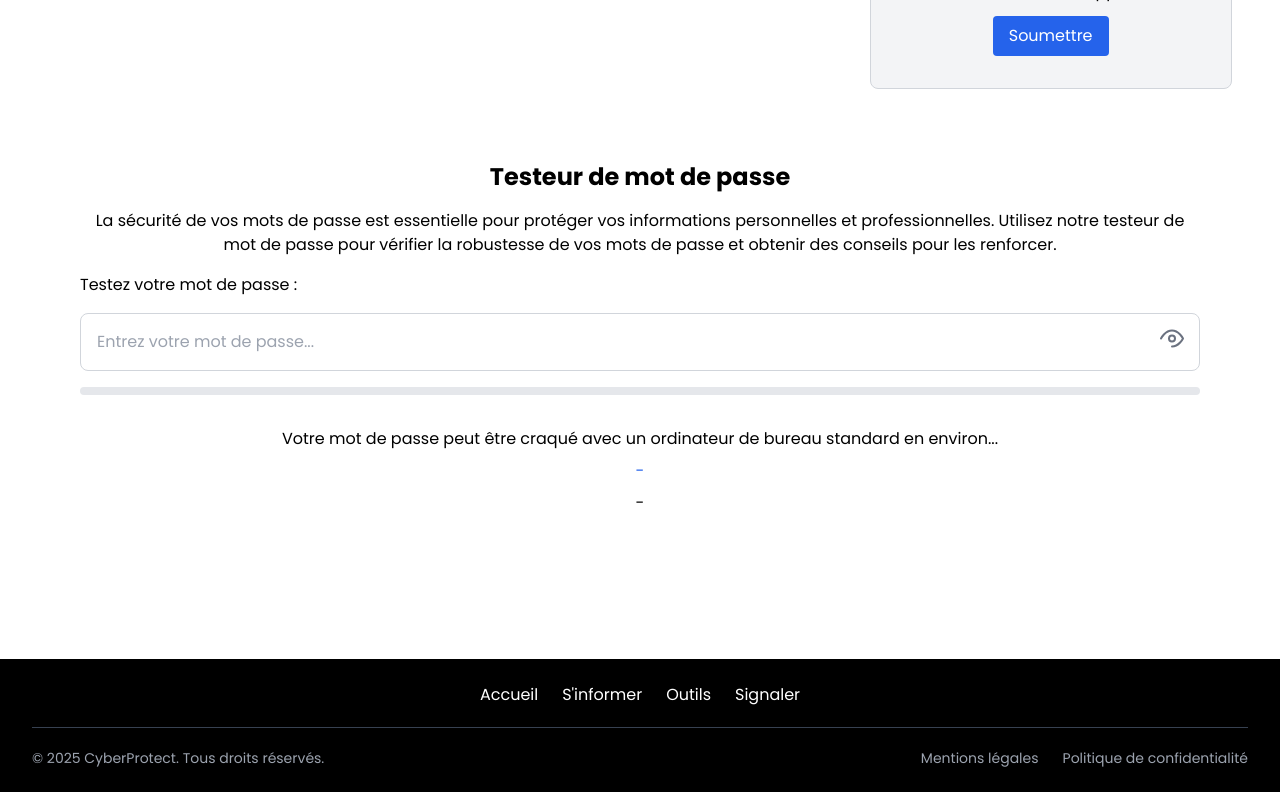
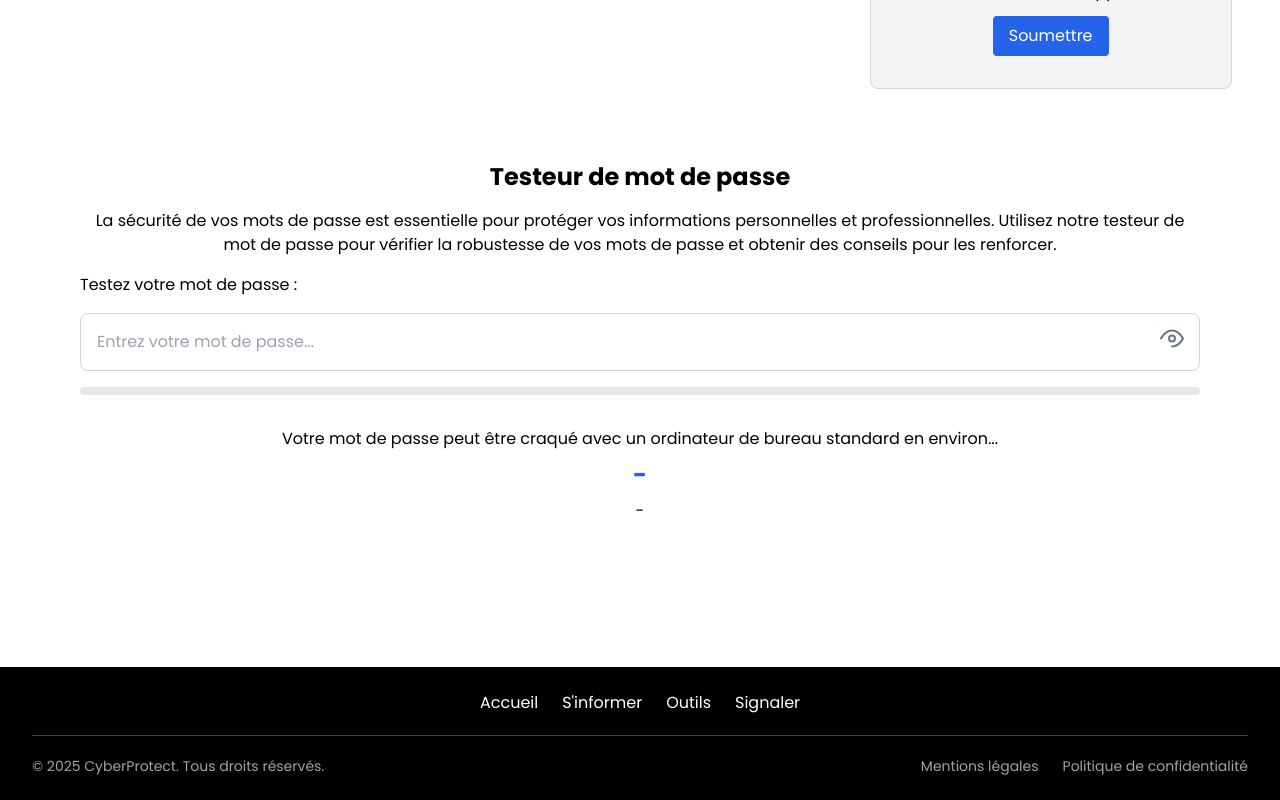
Before and after one commit to OHNIMUS-Leopold/CyberAware, a Nuxt app: page /formation in a window 1280 px wide. Shown: the part 537-1337 px from the top of the page. Built offline with nearby package versions, Linux system fonts and the light colour scheme; no server answers.

Commit message:
text size

```diff
--- a/components/PasswordTester.vue
+++ b/components/PasswordTester.vue
@@ -100,7 +100,7 @@ onMounted(() => {
 
         <div class="mt-8 text-center">
             <p>Votre mot de passe peut être craqué avec un ordinateur de bureau standard en environ...</p>
-            <p id="crack-time" class="mt-2 text-primary">-</p>
+            <p id="crack-time" class="mt-2 text-primary font-bold text-2xl">-</p>
             <p id="fact" class="mt-2">-</p>
         </div>
     </div>
```
